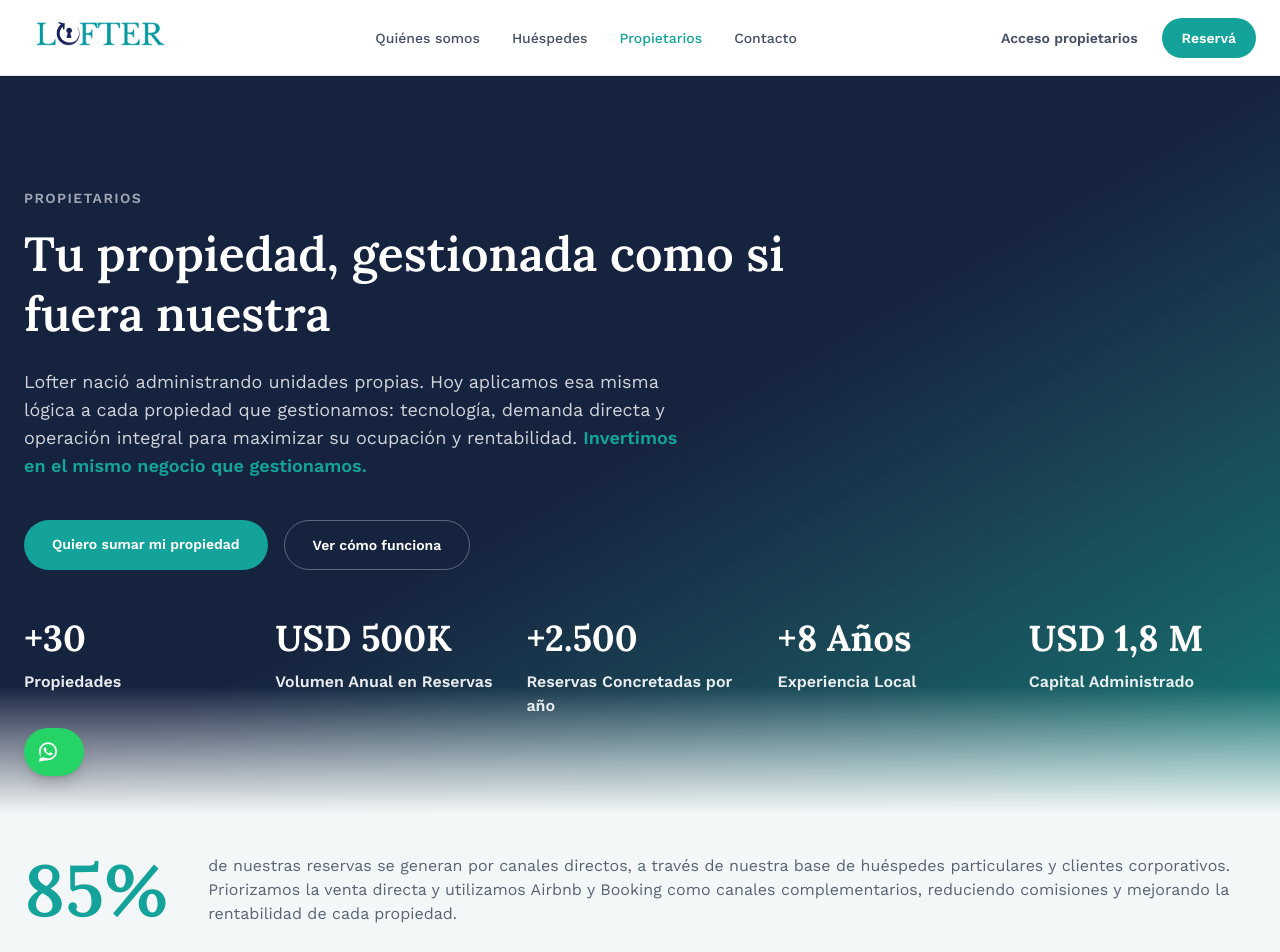
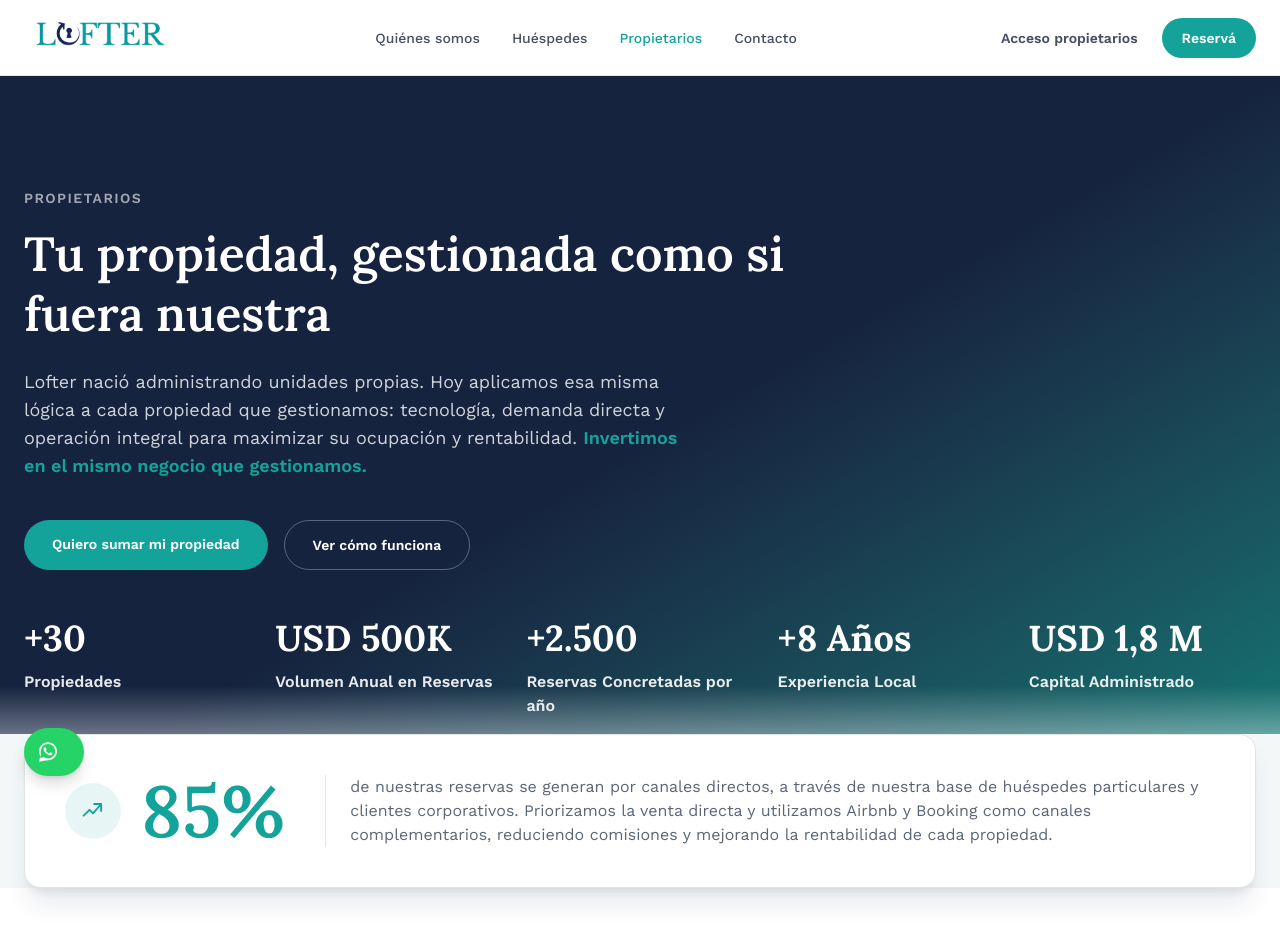
Before and after one commit to germanarias09-dotcom/lofter-site, a Next.js app: page /propietarios in a window 1280 px wide. Shown: the top 952 px of the page. Built offline with nearby package versions, Linux system fonts and the light colour scheme.

Commit message:
Rediseñar seccion 85%% como tarjeta flotante que conecta hero y proceso

```diff
--- a/src/app/propietarios/page.tsx
+++ b/src/app/propietarios/page.tsx
@@ -194,13 +194,20 @@ export default function PropietariosPage() {
           <div className="pointer-events-none absolute inset-x-0 bottom-0 h-32 bg-gradient-to-b from-transparent to-bg-soft" />
         </section>
 
-        {/* CANALES DE RESERVA */}
-        <section className="border-b border-line bg-bg-soft py-10">
-          <div className="mx-auto max-w-7xl px-6">
-            <div className="flex flex-col gap-4 lg:flex-row lg:items-center lg:gap-10">
-              <span className="font-display shrink-0 text-6xl font-semibold text-teal sm:text-7xl">
-                85%
-              </span>
+        {/* CANALES DE RESERVA — tarjeta flotante que conecta el hero con el resto del contenido */}
+        <section className="relative z-10 -mt-16 bg-bg-soft px-6 sm:-mt-20">
+          <div className="mx-auto max-w-7xl rounded-2xl border border-line bg-white p-8 shadow-xl shadow-navy/10 sm:p-10">
+            <div className="flex flex-col gap-6 sm:flex-row sm:items-center">
+              <div className="flex shrink-0 items-center gap-5 sm:border-r sm:border-line sm:pr-10">
+                <span className="flex h-14 w-14 shrink-0 items-center justify-center rounded-full bg-teal/10 text-teal">
+                  <svg viewBox="0 0 24 24" className="h-7 w-7" fill="none" stroke="currentColor" strokeWidth={1.6}>
+                    <path d="M4 16l5-5 3 3 7-8M13 6h6v6" strokeLinecap="round" strokeLinejoin="round" />
+                  </svg>
+                </span>
+                <span className="font-display text-6xl font-semibold text-teal sm:text-7xl">
+                  85%
+                </span>
+              </div>
               <p className="text-navy/70">
                 de nuestras reservas se generan por canales directos, a través de
                 nuestra base de huéspedes particulares y clientes corporativos.
@@ -213,7 +220,7 @@ export default function PropietariosPage() {
         </section>
 
         {/* PROCESO */}
-        <section className="mx-auto max-w-7xl px-6 py-24">
+        <section className="mx-auto max-w-7xl px-6 pb-24 pt-16">
           <p className="text-sm font-semibold uppercase tracking-widest text-teal">
             Así de fácil
           </p>
```
